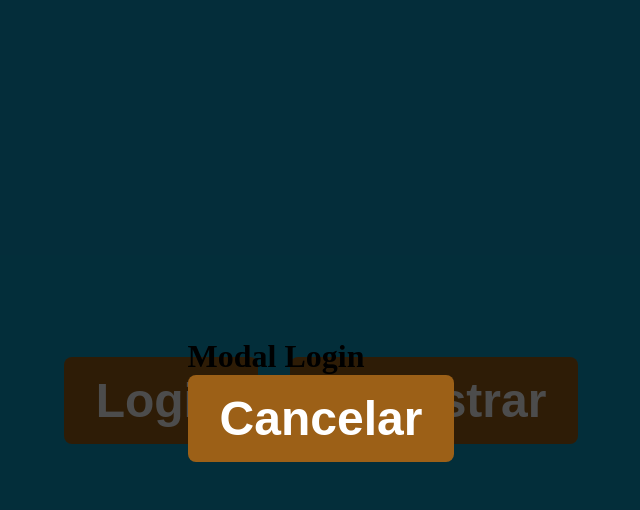
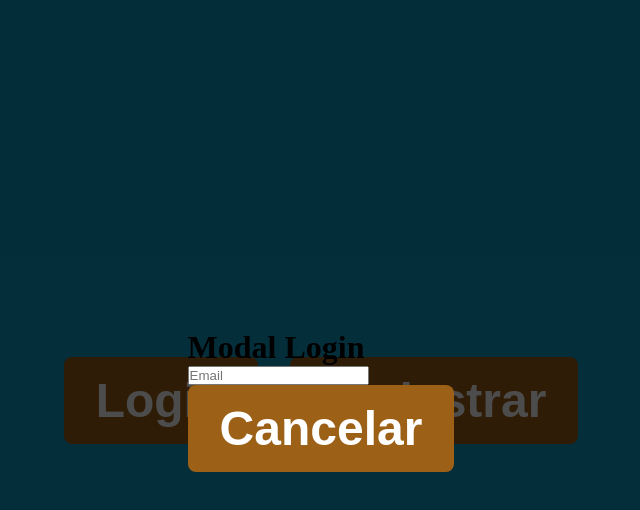
Before and after one commit to gregorioeric/Projeto_javascript, a plain HTML site: page index.html in a window 1280 px wide. Both pictures are taken after a click on the button "Login". Shown: the whole page, without its empty margins (319-959 px from the left). Drawn offline with Linux system fonts and the light colour scheme.

Commit message:
Criamos funções no javascript

```diff
--- a/assets/js/script.js
+++ b/assets/js/script.js
@@ -5,6 +5,29 @@ const modalRegister = document.querySelector("#modal-register");
 const btnCancelLogin = document.querySelector("#btn-cancel-login");
 const btnCancelRegister = document.querySelector("#btn-cancel-register")
 
+function soma(num01, num02) {
+  const somar = num01 + num02;
+  console.log(somar);
+}
+
+soma(8, 6)
+
+// arrow function
+const multiplicar = (num01, num02) => {
+  return num01 * num02
+}
+
+console.log(multiplicar(5, 8.9));
+
+
+
+
+
+
+
+// addEventListener => Escuta o evento de click
+// e executa a função
+// eventos => click, focus, change, input, keypress, keyup, keydown
 btnLogin.addEventListener("click", (e) => {
   modalLogin.classList.remove("hide-modal");
   modalLogin.classList.add("show-modal");
--- a/index.html
+++ b/index.html
@@ -17,6 +17,19 @@
     <div class="modal-login hide-modal" id="modal-login">
       <div class="content-modal-login">
         <h1>Modal Login</h1>
+        <form id="form-login">
+          <div class="content-form" id="content-form">
+            <div class="input" id="input">
+              <input
+                type="text"
+                name="email"
+                id="email"
+                class="email"
+                placeholder="Email"
+              />
+            </div>
+          </div>
+        </form>
         <button id="btn-cancel-login">Cancelar</button>
       </div>
     </div>
```
